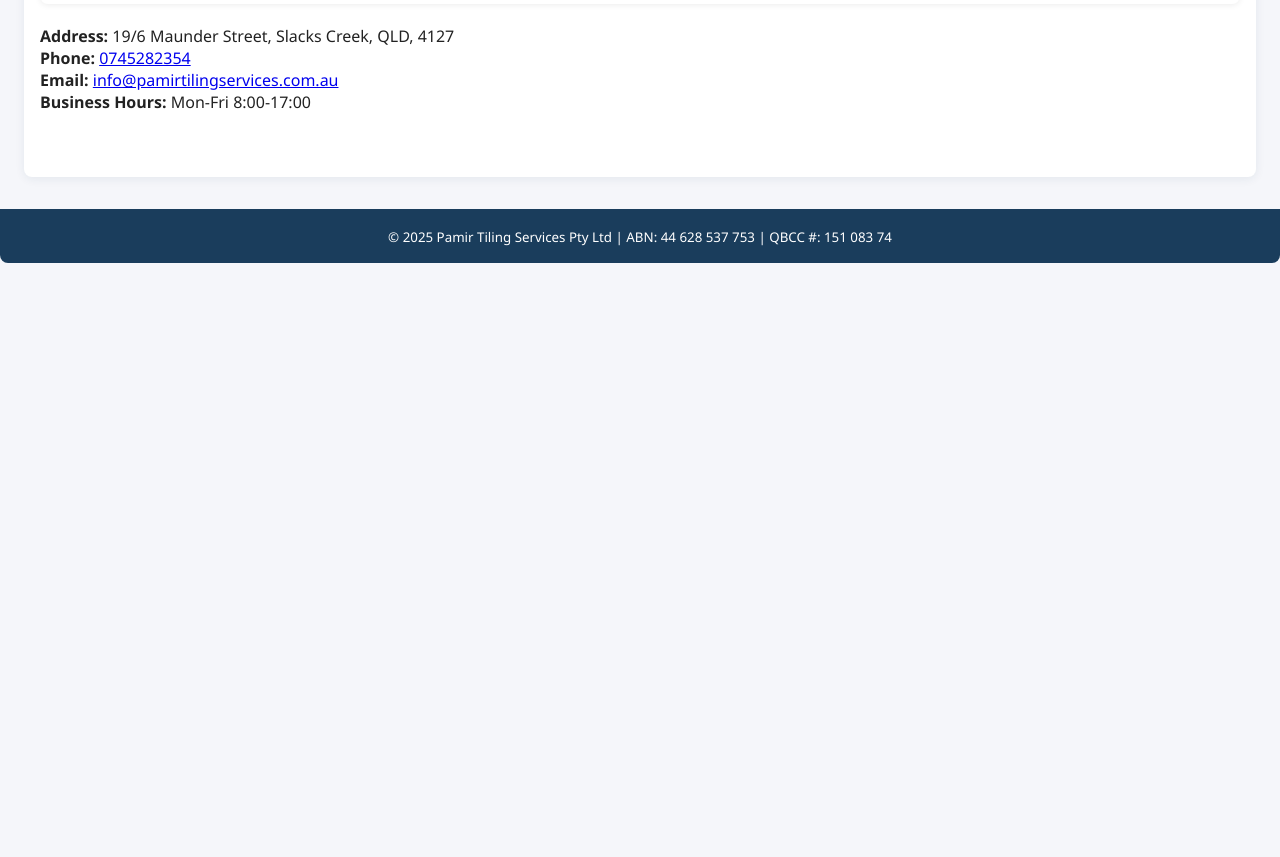
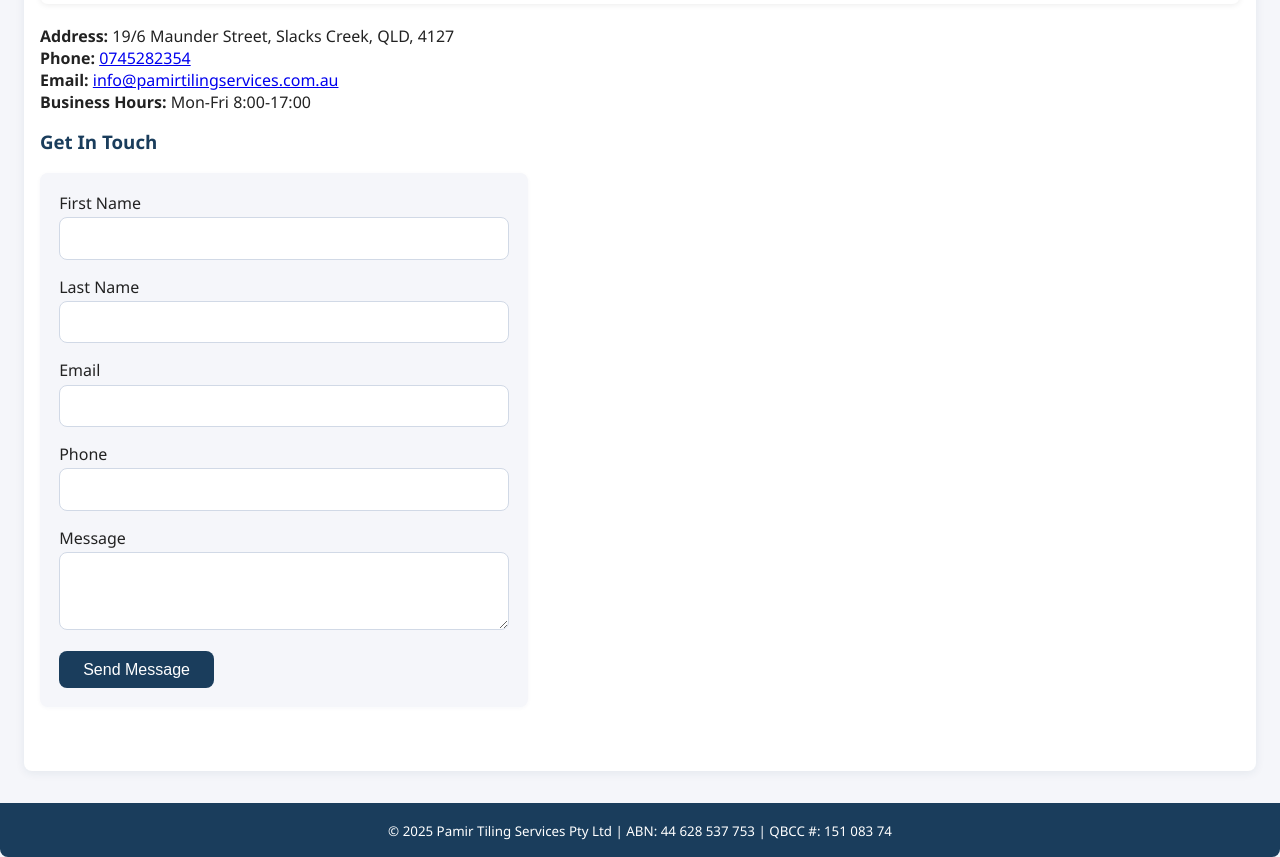
Before and after one commit to abdullah-2019/pamirtilingservices, a plain HTML site: page index.html in a window 1280 px wide. Shown: the part 5940-6797 px from the top of the page. Before the commit the page ends 6203 px from the top, so only its background shows below. Drawn offline with Linux system fonts and the light colour scheme; grey boxes are pictures that could not be loaded.

Commit message:
Update index.html

```diff
--- a/index.html
+++ b/index.html
@@ -527,7 +527,22 @@
         <strong>Email:</strong> <a href="mailto:sixstartiling@gmail.com">info@pamirtilingservices.com.au</a><br>
         <strong>Business Hours:</strong> Mon-Fri 8:00-17:00
       </div>
-
+      <section>
+        <h3>Get In Touch</h3>
+        <form class="contact-form" id="contactFormContact">
+          <label for="fname4">First Name</label>
+          <input type="text" id="fname4" name="first_name" required>
+          <label for="lname4">Last Name</label>
+          <input type="text" id="lname4" name="last_name" required>
+          <label for="email4">Email</label>
+          <input type="email" id="email4" name="email" required>
+          <label for="phone4">Phone</label>
+          <input type="tel" id="phone4" name="phone">
+          <label for="message4">Message</label>
+          <textarea id="message4" name="message" rows="3" required></textarea>
+          <button type="submit">Send Message</button>
+        </form>
+      </section>
     </section>
   </main>
   <footer style="background:var(--primary);color:#fff;text-align:center;padding:1rem 0;border-radius:0 0 8px 8px;margin-top:1rem;">
```
